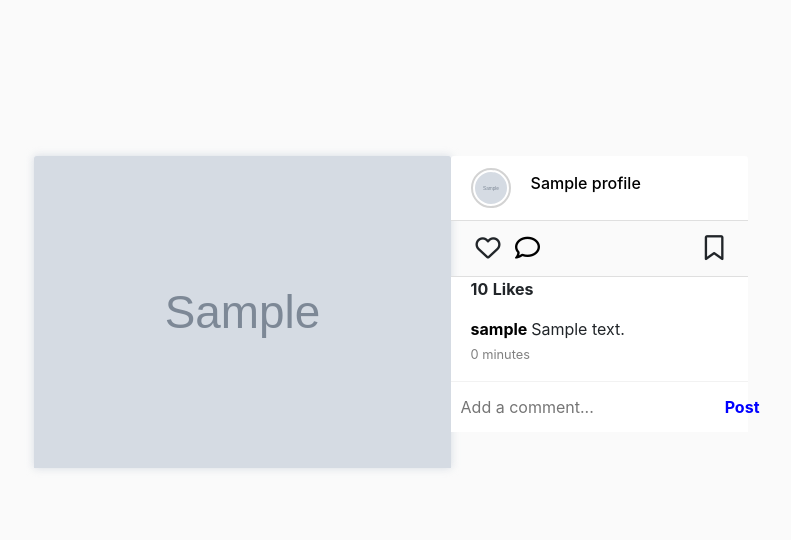
After one commit to SteveMitto/instagram, a Django app: template insta/templates/image-details.html in a window 1280 px wide. The commit adds this page. Shown: the part 361-901 px from the top of the page, without its empty margins (269-1060 px from the left). Run offline with Django 3.2, Linux system fonts and the light colour scheme; the template is opened without the code that fills it: most values are stand-ins (such as "Sample title", 1, 10 or a date in 2020); grey boxes marked "Sample" are stand-in pictures; some libraries are stand-ins or nearby versions.

Commit message:
Allowing users to see a pictures details

```diff
--- a/insta/templates/base.html
+++ b/insta/templates/base.html
@@ -9,6 +9,7 @@
   <link rel="shortcut icon" href="{% static 'favicon.ico' %}">
   <link rel="stylesheet" href="https://stackpath.bootstrapcdn.com/bootstrap/4.3.1/css/bootstrap.min.css" integrity="sha384-ggOyR0iXCbMQv3Xipma34MD+dH/1fQ784/j6cY/iJTQUOhcWr7x9JvoRxT2MZw1T" crossorigin="anonymous">
   <link rel="stylesheet" href="{% static 'css/base.css'%}">
+  <link rel="stylesheet" href="{% static 'css/index.css' %}">
   <script src="https://code.jquery.com/jquery-3.4.1.min.js"integrity="sha256-CSXorXvZcTkaix6Yvo6HppcZGetbYMGWSFlBw8HfCJo=" crossorigin="anonymous"></script>
   <script src="https://kit.fontawesome.com/bb62040377.js" crossorigin="anonymous"></script>
 </head>
--- /dev/null
+++ b/insta/templates/image-details.html
@@ -0,0 +1,104 @@
+{% extends 'base.html' %}
+
+{% block content %}
+{{block.super}}
+<style>
+  .details{
+    padding-top:120px;
+    height:70vh;
+    width:70vw;
+    display:flex;
+    justify-content:center;
+    align-items:center;
+  }
+  .col-md-5 .post_comments{
+    max-height:200px;
+  }
+  .col-md-7,.col-md-5{
+    padding:0;
+  }
+  .col-md-7{
+    max-height:70%;
+    display:flex;
+    justify-content:center;
+    align-items:center;
+    position:relative;
+  }
+  .col-md-7::before{
+    content:'';
+    position:absolute;
+    height:100%;
+    width:100%;
+    background-image:url('{{post.image.url}}');
+    background-repeat:no-repeat;
+    background-size:cover;
+    background-position:center;
+    z-index:-999;
+    filter:blur(4px)
+  }
+  .row{
+    height:70%;
+  }
+
+</style>
+<div class="container details post{{post.id}}">
+    <ul style="list-style:none">
+      <li>
+        <div class="row ">
+    <div class="col-md-7" >
+
+            <img src="{{post.image.url}}" alt="" class="card-img-top">
+
+          </div>
+          <div class="col-md-5 " >
+            <div class="card-header">
+              <img src="{{post.profile.profile.profile_pic.url}}" width="40px" height="40px" class="circle" alt="">
+              <h6>
+                <a href="{% url 'profile' post.profile %}">
+                  {{post.profile}}
+                </a>
+              </h6>
+            </div>
+          <div class="icons">
+            <i class="far fa-heart like-u" style="cursor:pointer">
+              <input type="hidden" class="post_id" value="{{post.pk}}">
+            </i>
+            <a href="#" style="color:black;text-decoration :none">
+              <i class="far fa-comment"></i>
+            </a>
+            <i style=" float:right;" class="far fa-bookmark"></i>
+          </div>
+          <div class="card-footer">
+            <p class="likes" style="margin-left:20px">
+              <strong class="like_amount">{{post.likes}}</strong>
+              {% if post.likes == 1 %}
+              <strong>Like</strong>
+              {% else %}
+              <strong>Likes</strong>
+              {% endif %}
+            </p>
+            <div class="post_comments{{post.id}} post_comments" style="padding-left:20px;overflow-y:scroll">
+
+            {% for  comment in post.image_comments.all%}
+            <p> <strong>
+              <a href="/{{comment.person.username}}" style="color:black;text-decoration:none;">
+              {{ comment.person.username}}
+              </a>
+            </strong>
+              {{ comment.comment}}<br>
+              <small style="color:gray">{{ comment.posted_on |timesince}}</small></p>
+            {% endfor  %}
+            </div>
+            <form class="comment-form">
+              <input type="text" name="comment" class="comment" placeholder="Add a comment...">
+              <input type="hidden" name="imageId" class="imageId" value="{{post.pk}}">
+              <button type="submit">Post</button>
+            </form>
+          </div>
+        </div>
+
+      </div>
+        </li>
+      </ul>
+</div>
+{% endblock %}
--- a/insta/urls.py
+++ b/insta/urls.py
@@ -12,7 +12,8 @@ urlpatterns = [
     path('comment/',views.comment,name='comment'),
     path('update/<username>',views.update_profile ,name= 'update_profile'),
     path('update_pic/<username>',views.update_profile_pic , name = 'update_profile_pic'),
-    path('search/<search_term>',views.search)
+    path('search/<search_term>',views.search),
+    path('post_details/<id>',views.post_details, name="post_details")
 ]
 
 if settings.DEBUG:
--- a/insta/views.py
+++ b/insta/views.py
@@ -1,4 +1,4 @@
-from django.shortcuts import render,redirect
+from django.shortcuts import render,redirect,get_object_or_404
 from django.contrib.auth.forms import UserCreationForm
 from django.contrib.auth.models import User
 from .models import Image,Like,Comment,Profile,Tags,Follow
@@ -177,3 +177,7 @@ def search(request,search_term):
         }
         res.append(data)
     return JsonResponse({'results':res})
+
+def post_details(request,id):
+    image = get_object_or_404(Image,pk = id)
+    return render(request, 'image-details.html',{'post':image})
```
Also changed, not shown: insta/templates/index.html (+21 -18 lines), insta/templates/profile.html (+10 -11 lines).
